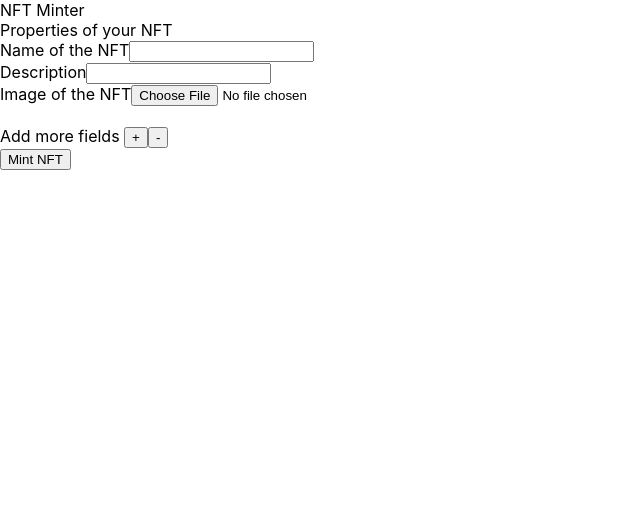
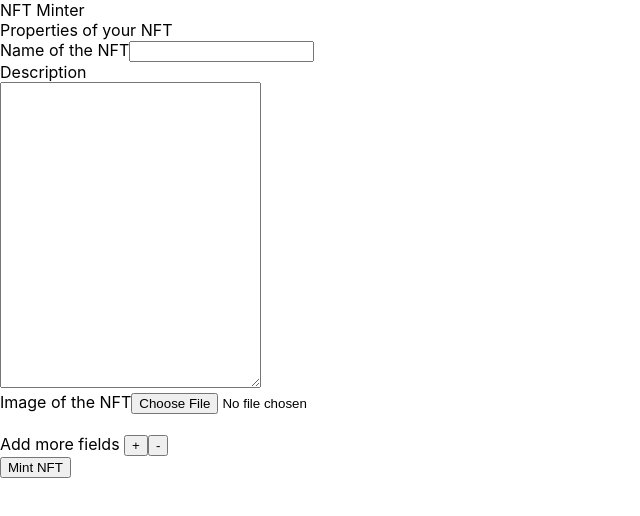
Before and after one commit to yvesbou/nft-minter, a React (Create React App) app: page / in a window 1280 px wide. Shown: the top 516 px of the page, without its empty margins (0-640 px from the left). Built offline with nearby package versions, Linux system fonts and the light colour scheme.

Commit message:
change input text tag to textarea tag

```diff
--- a/src/components/Form/form.js
+++ b/src/components/Form/form.js
@@ -23,7 +23,8 @@ const Form = () => {
             <input type="text" name="nftname" id="nftname"></input>
             <br></br>
             <label htmlFor='nftdescription'> Description</label>
-            <input type="text" name="nftdescription" id="nftdescription"></input>
+            <br></br>
+            <textarea cols="30" rows="20" name="nftdescription" id="nftdescription"></textarea>
             <br></br>
             <UploadAndDisplayImage />
             <br></br>
```
